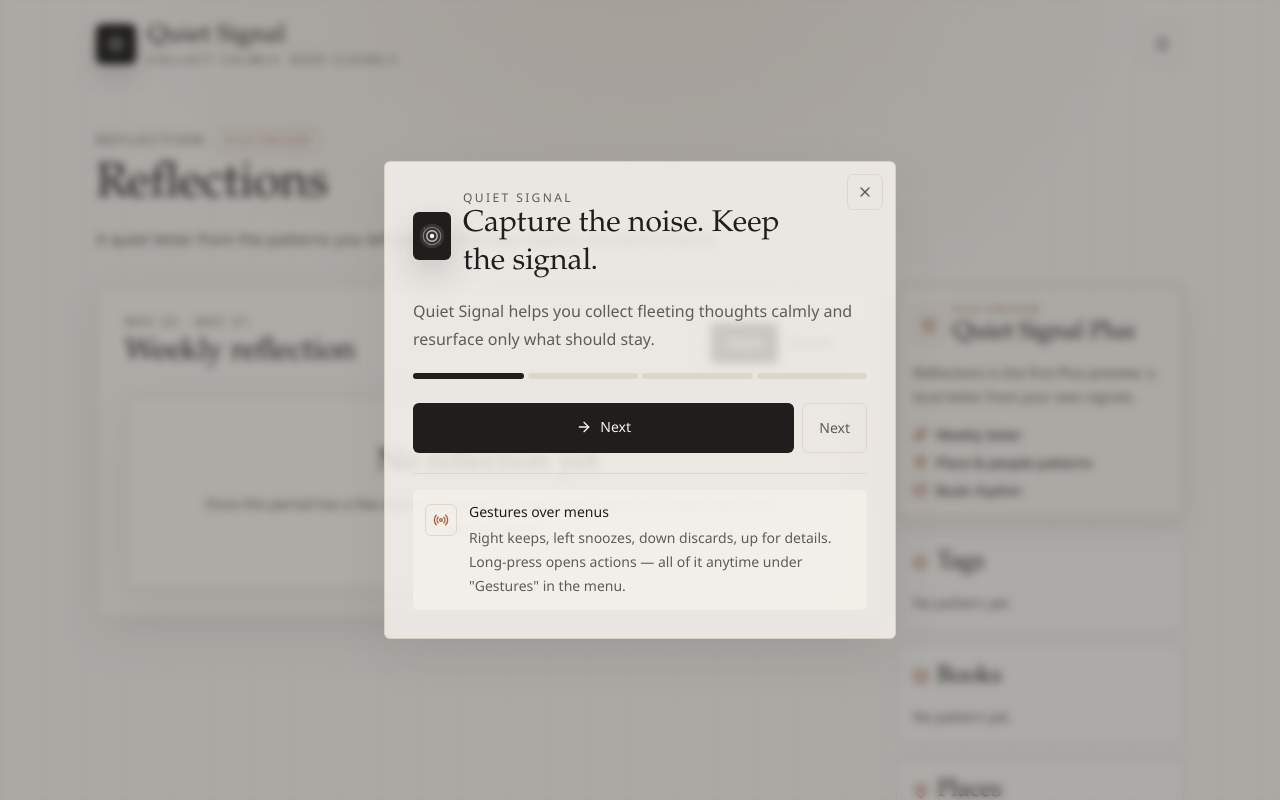
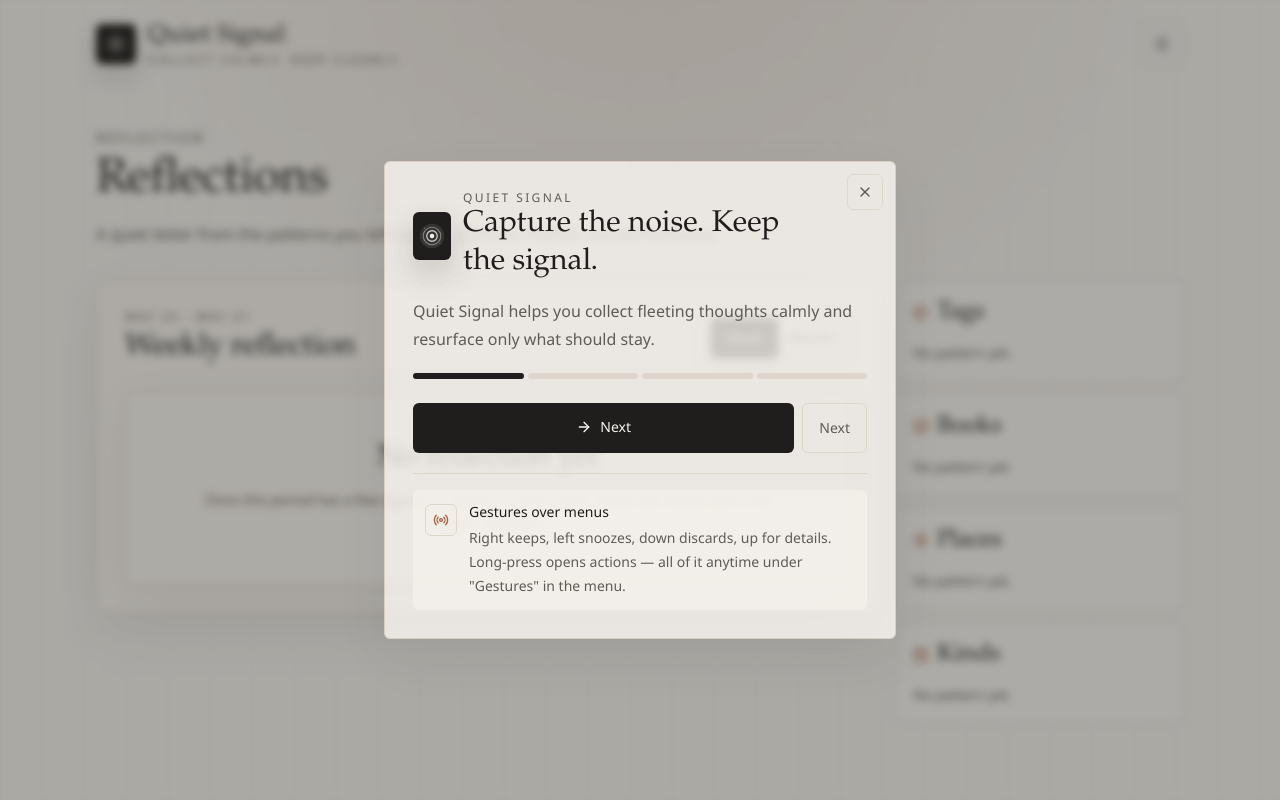
Before and after one commit to ES-92/quiet-signal, a React (Vite) app: page /reflections in a window 1280 px wide. Built offline with nearby package versions, Linux system fonts and the light colour scheme.

Commit message:
feat: Plus-Framing entfernt; Support-/Was-ist-neu-i18n-Keys

```diff
--- a/src/i18n/translations.ts
+++ b/src/i18n/translations.ts
@@ -244,16 +244,14 @@
     releaseBackupLabel: 'Sicherung',
     releaseBackupValue: 'JSON, CSV, Markdown',
     releaseManualCheck: 'Vor breiter Nutzung bitte einmal Kamera, Mikrofon, Share Sheet und Homescreen-Installation auf dem echten iPhone prüfen.',
-    quietSignalPlus: 'Quiet Signal Plus',
-    plusSettingsBody: 'Plus ist als ruhige Erweiterung gedacht: mehr Rückblick, Muster und Buchrhythmus, ohne Feed und ohne Druck.',
-    plusReflectionBody: 'Reflections ist die erste Plus-Vorschau: ein lokaler Rückblick aus deinen eigenen Signalen.',
-    plusWeeklyLetter: 'Wochenbrief',
-    plusWeeklyLetterBody: 'Ein kurzer Brief aus den stärksten Signalen, offenen Rauschmomenten und wiederkehrenden Motiven.',
-    plusPatternMemory: 'Orte & Menschen',
-    plusPatternMemoryBody: 'Muster aus Orten, Personen und Tageszeiten werden sichtbar, ohne daraus Statistiken zu machen.',
-    plusBookRhythm: 'Buchrhythmus',
-    plusBookRhythmBody: 'Bücher, die dich gerade tragen, können bewusster und häufiger wiederkehren.',
-    plusPreview: 'Plus Preview',
+    supportSheetTitle: 'Quiet Signal unterstützen',
+    supportSheetBody: 'Quiet Signal ist und bleibt kostenlos und lokal. Wenn es dir etwas gibt, kannst du die Weiterentwicklung freiwillig unterstützen.',
+    supportAriaLabel: 'Unterstützen',
+    whatsNewTitle: 'Was ist neu',
+    whatsNewSupportLine: 'Gefällt dir das Update? Unterstütze Quiet Signal',
+    release020Gestures: 'Neue, einheitliche Wischgesten in beiden Stapeln: behalten, später, verwerfen, Details.',
+    release020Onboarding: 'Sanftes Onboarding mit Gesten-Coach und ein Papierkorb mit Wiederherstellen.',
+    release020Brand: 'Frische Wortmarke, neue Tagline und durchgängig korrekte Umlaute.',
     reflections: 'Rückblick',
     openReflections: 'Rückblick öffnen',
     reflectionNudge: 'Rückblick',
@@ -671,16 +669,14 @@
     releaseBackupLabel: 'Backup',
     releaseBackupValue: 'JSON, CSV, Markdown',
     releaseManualCheck: 'Before wider use, test camera, microphone, share sheet, and Home Screen install once on the real iPhone.',
-    quietSignalPlus: 'Quiet Signal Plus',
-    plusSettingsBody: 'Plus is planned as a quieter expansion: deeper reflection, patterns, and book rhythm without a feed or pressure.',
-    plusReflectionBody: 'Reflections is the first Plus preview: a local letter from your own signals.',
-    plusWeeklyLetter: 'Weekly letter',
-    plusWeeklyLetterBody: 'A short letter from the strongest signals, open noise, and recurring motifs.',
-    plusPatternMemory: 'Place & people patterns',
-    plusPatternMemoryBody: 'Places, people, and time-of-day patterns become visible without turning into statistics.',
-    plusBookRhythm: 'Book rhythm',
-    plusBookRhythmBody: 'Books that carry your current thinking can return more deliberately.',
-    plusPreview: 'Plus Preview',
+    supportSheetTitle: 'Support Quiet Signal',
+    supportSheetBody: 'Quiet Signal is and stays free and local. If it gives you something, you can support its development voluntarily.',
+    supportAriaLabel: 'Support',
+    whatsNewTitle: 'What’s new',
+    whatsNewSupportLine: 'Like the update? Support Quiet Signal',
+    release020Gestures: 'New unified swipe gestures in both decks: keep, later, discard, details.',
+    release020Onboarding: 'Gentle onboarding with a gesture coach, and a trash with restore.',
+    release020Brand: 'Fresh wordmark, new tagline, and consistent typography.',
     reflections: 'Reflections',
     openReflections: 'Open reflections',
     reflectionNudge: 'Reflect',
@@ -1098,16 +1094,14 @@
     releaseBackupLabel: 'Copia',
     releaseBackupValue: 'JSON, CSV, Markdown',
     releaseManualCheck: 'Antes de un uso mas amplio, prueba camara, microfono, compartir e instalacion en pantalla de inicio en el iPhone real.',
-    quietSignalPlus: 'Quiet Signal Plus',
-    plusSettingsBody: 'Plus se plantea como una ampliacion tranquila: mas reflexion, patrones y ritmo de libros, sin feed ni presion.',
-    plusReflectionBody: 'Reflexiones es la primera vista previa Plus: una carta local desde tus propias senales.',
-    plusWeeklyLetter: 'Carta semanal',
-    plusWeeklyLetterBody: 'Una carta breve con las senales mas fuertes, ruido abierto y motivos recurrentes.',
-    plusPatternMemory: 'Patrones de lugares y personas',
-    plusPatternMemoryBody: 'Lugares, personas y horas se vuelven visibles sin convertirse en estadisticas.',
-    plusBookRhythm: 'Ritmo de libros',
-    plusBookRhythmBody: 'Los libros que sostienen tu pensamiento actual pueden volver con mas intencion.',
-    plusPreview: 'Plus Preview',
+    supportSheetTitle: 'Apoyar Quiet Signal',
+    supportSheetBody: 'Quiet Signal es y seguirá siendo gratuito y local. Si te aporta algo, puedes apoyar su desarrollo de forma voluntaria.',
+    supportAriaLabel: 'Apoyar',
+    whatsNewTitle: 'Novedades',
+    whatsNewSupportLine: '¿Te gusta la actualización? Apoya Quiet Signal',
+    release020Gestures: 'Nuevos gestos de deslizamiento unificados en ambas pilas: conservar, más tarde, descartar, detalles.',
+    release020Onboarding: 'Onboarding suave con guía de gestos y una papelera con restauración.',
+    release020Brand: 'Nueva marca, nuevo eslogan y tipografía coherente.',
     reflections: 'Reflexiones',
     openReflections: 'Abrir reflexiones',
     reflectionNudge: 'Reflexionar',
@@ -1525,16 +1519,14 @@
     releaseBackupLabel: 'Sauvegarde',
     releaseBackupValue: 'JSON, CSV, Markdown',
     releaseManualCheck: 'Avant un usage plus large, teste camera, micro, partage et installation sur ecran d accueil sur le vrai iPhone.',
-    quietSignalPlus: 'Quiet Signal Plus',
-    plusSettingsBody: 'Plus est pense comme une extension calme: plus de reflexion, de motifs et de rythme de lecture, sans fil ni pression.',
-    plusReflectionBody: 'Reflexions est la premiere preview Plus: une lettre locale tiree de tes propres signaux.',
-    plusWeeklyLetter: 'Lettre hebdomadaire',
-    plusWeeklyLetterBody: 'Une courte lettre tiree des signaux les plus forts, du bruit ouvert et des motifs recurrents.',
-    plusPatternMemory: 'Motifs lieux et personnes',
-    plusPatternMemoryBody: 'Lieux, personnes et moments deviennent visibles sans devenir des statistiques.',
-    plusBookRhythm: 'Rythme des livres',
-    plusBookRhythmBody: 'Les livres qui portent ta pensee actuelle peuvent revenir plus intentionnellement.',
-    plusPreview: 'Plus Preview',
+    supportSheetTitle: 'Soutenir Quiet Signal',
+    supportSheetBody: 'Quiet Signal est et restera gratuit et local. Si l’app t’apporte quelque chose, tu peux soutenir son développement librement.',
+    supportAriaLabel: 'Soutenir',
+    whatsNewTitle: 'Nouveautés',
+    whatsNewSupportLine: 'Cette mise à jour te plaît ? Soutiens Quiet Signal',
+    release020Gestures: 'Nouveaux gestes de balayage unifiés dans les deux piles : garder, plus tard, rejeter, détails.',
+    release020Onboarding: 'Onboarding en douceur avec un guide gestuel et une corbeille avec restauration.',
+    release020Brand: 'Nouvelle marque, nouveau slogan et typographie cohérente.',
     reflections: 'Reflexions',
     openReflections: 'Ouvrir les reflexions',
     reflectionNudge: 'Reflechir',
--- a/src/pages/ReflectionsPage.tsx
+++ b/src/pages/ReflectionsPage.tsx
@@ -1,4 +1,4 @@
-import { BookOpen, CalendarDays, Clock3, Crown, Download, Feather, Inbox, MapPin, Save, Sparkles, Tags } from 'lucide-react'
+import { BookOpen, CalendarDays, Clock3, Download, Inbox, MapPin, Save, Sparkles, Tags } from 'lucide-react'
 import { useEffect, useMemo, useState } from 'react'
 import { EmptyState } from '../components/EmptyState'
 import { useI18n } from '../i18n/I18nProvider'
@@ -55,9 +55,6 @@
       <section className="min-w-0">
         <div className="flex flex-wrap items-center gap-2">
           <p className="text-sm uppercase tracking-[0.2em] text-graphite">{t('reflectionsEyebrow')}</p>
-          <span className="rounded-full border border-clay/50 px-2.5 py-1 text-[0.62rem] uppercase tracking-[0.16em] text-clay">
-            {t('plusPreview')}
-          </span>
         </div>
         <h1 className="mt-2 font-serif text-4xl leading-tight sm:text-5xl">{t('reflections')}</h1>
         <p className="mt-4 max-w-2xl leading-7 text-graphite">{t('reflectionsIntro')}</p>
@@ -116,7 +113,6 @@
         </div>
 
         <aside className="grid gap-3">
-          <PlusRoadmap />
           <MetricGroup icon={<Tags size={16} />} title={t('reflectionTags')} metrics={summary.topTags} />
           <MetricGroup icon={<BookOpen size={16} />} title={t('reflectionBooks')} metrics={summary.topBooks} />
           <MetricGroup icon={<MapPin size={16} />} title={t('reflectionPlaces')} metrics={summary.topPlaces} />
@@ -124,39 +120,6 @@
         </aside>
       </section>
     </div>
-  )
-}
-
-function PlusRoadmap() {
-  const { t } = useI18n()
-
-  return (
-    <section className="rounded-md border border-clay/45 bg-paper/65 p-4 shadow-[0_14px_34px_rgba(31,30,28,0.06)]">
-      <div className="flex items-center gap-2">
-        <span className="flex h-8 w-8 items-center justify-center rounded-md border border-clay/45 text-clay">
-          <Crown size={16} />
-        </span>
-        <div>
-          <p className="text-[0.62rem] uppercase tracking-[0.16em] text-clay">{t('plusPreview')}</p>
-          <h3 className="font-serif text-2xl">{t('quietSignalPlus')}</h3>
-        </div>
-      </div>
-      <p className="mt-3 text-sm leading-6 text-graphite">{t('plusReflectionBody')}</p>
-      <div className="mt-4 grid gap-2 text-sm">
-        <div className="flex gap-2">
-          <Feather className="mt-0.5 shrink-0 text-clay" size={15} />
-          <span>{t('plusWeeklyLetter')}</span>
-        </div>
-        <div className="flex gap-2">
-          <MapPin className="mt-0.5 shrink-0 text-clay" size={15} />
-          <span>{t('plusPatternMemory')}</span>
-        </div>
-        <div className="flex gap-2">
-          <BookOpen className="mt-0.5 shrink-0 text-clay" size={15} />
-          <span>{t('plusBookRhythm')}</span>
-        </div>
-      </div>
-    </section>
   )
 }
 
--- a/src/pages/SettingsPage.tsx
+++ b/src/pages/SettingsPage.tsx
@@ -1,6 +1,6 @@
-import { Check, ChevronDown, Coffee, Copy, CreditCard, Crown, DatabaseBackup, ExternalLink, FileText, HeartHandshake, Moon, RotateCcw, ShieldCheck, Sparkles, Sun } from 'lucide-react'
+import { Check, ChevronDown, Coffee, Copy, CreditCard, DatabaseBackup, ExternalLink, FileText, HeartHandshake, Moon, RotateCcw, ShieldCheck, Sparkles, Sun } from 'lucide-react'
 import { useEffect, useState } from 'react'
-import { Link } from 'react-router-dom'
+
 import { ConfirmSheet } from '../components/ConfirmSheet'
 import { decryptAllQuotesAndDisable, encryptAllQuotes } from '../db/database'
 import { useI18n } from '../i18n/I18nProvider'
@@ -440,24 +440,6 @@
             </div>
           </div>
         </Panel>
-        <Panel title={t('quietSignalPlus')}>
-          <div className="flex items-start gap-3">
-            <span className="mt-0.5 flex h-9 w-9 shrink-0 items-center justify-center rounded-md border border-line bg-paper text-clay">
-              <Crown size={18} />
-            </span>
-            <div className="min-w-0">
-              <p className="text-sm leading-6 text-graphite">{t('plusSettingsBody')}</p>
-              <div className="mt-4 grid gap-2">
-                <PlusFeature title={t('plusWeeklyLetter')} body={t('plusWeeklyLetterBody')} />
-                <PlusFeature title={t('plusPatternMemory')} body={t('plusPatternMemoryBody')} />
-                <PlusFeature title={t('plusBookRhythm')} body={t('plusBookRhythmBody')} />
-              </div>
-              <Link className="mt-4 inline-flex min-h-[44px] items-center gap-2 rounded-md bg-ink px-3 py-2 text-sm text-paper" to="/reflections">
-                <Sparkles size={16} /> {t('openReflections')}
-              </Link>
-            </div>
-          </div>
-        </Panel>
         <Panel title={t('dangerZone')}>
           <button className="mt-4 rounded-md border border-clay px-4 py-2 text-sm text-clay" onClick={() => void handleClearAll()}>
             {t('deleteAllLocalData')}
@@ -557,15 +539,6 @@
     <div className="flex items-center justify-between gap-3 border-t border-line pt-2 text-sm">
       <span className="text-graphite">{label}</span>
       <span className="text-right text-ink">{value}</span>
-    </div>
-  )
-}
-
-function PlusFeature({ title, body }: { title: string; body: string }) {
-  return (
-    <div className="rounded-md border border-line bg-paper/60 p-3">
-      <p className="text-sm font-medium text-ink">{title}</p>
-      <p className="mt-1 text-sm leading-6 text-graphite">{body}</p>
     </div>
   )
 }
```
